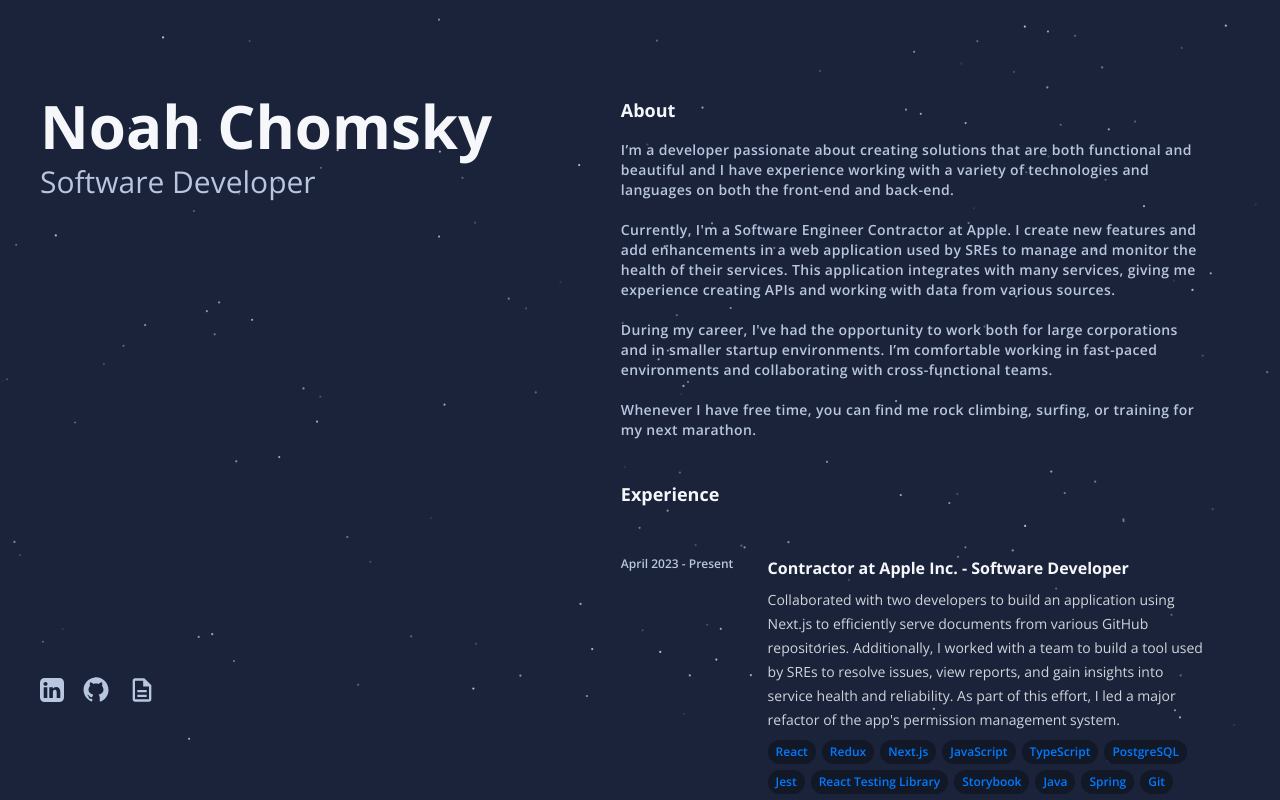
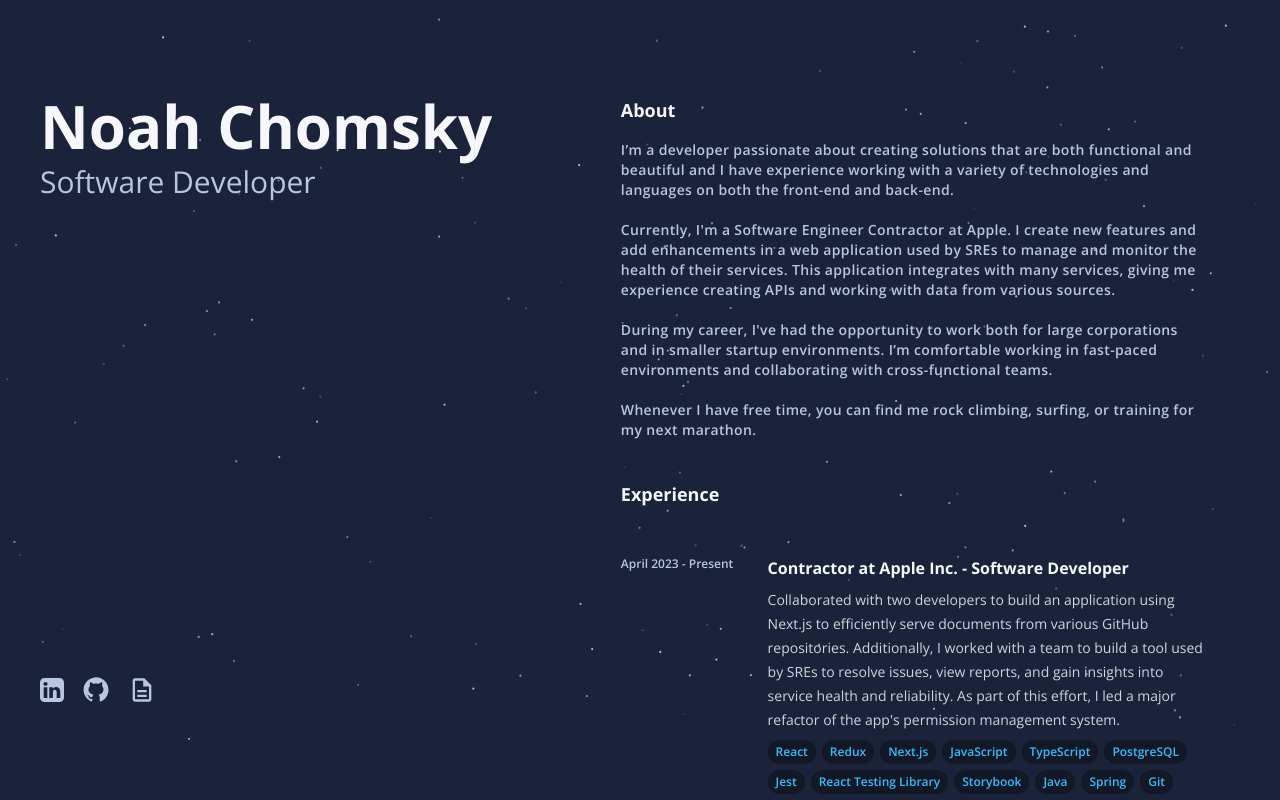
Before and after one commit to nchomsky/portfolio-V2, a Next.js app: page / in a window 1280 px wide. Shown: the top 800 px of the page. Built offline with nearby package versions, Linux system fonts and the light colour scheme.

Commit message:
Change Text Accent Color

```diff
--- a/src/app/globals.css
+++ b/src/app/globals.css
@@ -12,7 +12,7 @@
   --color-primary: #f5f7fa;
   --color-secondary: #d1d5db;
   --color-muted: #9ca3af;
-  --color-accent: #007aff;
+  --color-accent: #38bdf8;
   --color-subtle: #b8c6df
 }
 
```
